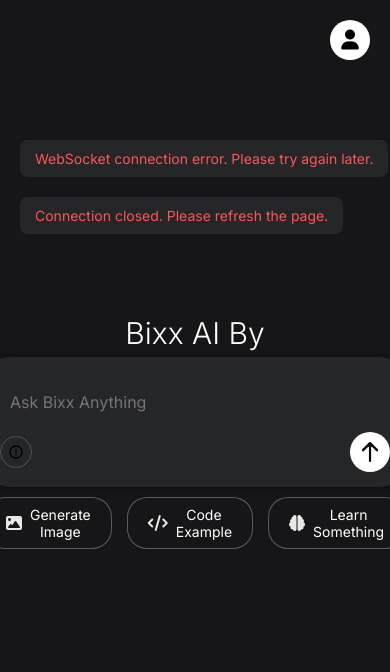
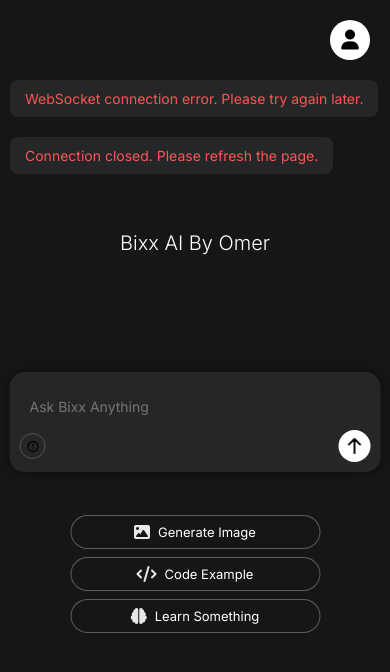
Before and after one commit to DreamRenderAI/omer-ai, a website: page public/index.html in a window 390 px wide. Shown: the top 672 px of the page. Drawn offline with Linux system fonts and the light colour scheme.

Commit message:
Update index.html

```diff
--- a/public/index.html
+++ b/public/index.html
@@ -149,6 +149,8 @@
             transform: translateX(-50%);
             z-index: 10;
             transition: all 0.3s ease;
+            width: 90%;
+            max-width: 800px;
         }
         .light-theme .title {
             color: #333333;
@@ -167,9 +169,10 @@
             bottom: 35%;
             left: 50%;
             transform: translateX(-50%);
-            width: 100%;
+            width: 90%;
             max-width: 800px;
             padding: 0 20px;
+            flex-wrap: wrap;
         }
         .example-buttons.hidden {
             display: none;
@@ -226,6 +229,7 @@
             gap: 20px;
             padding-bottom: 150px;
             padding-top: 60px;
+            -webkit-overflow-scrolling: touch;
         }
         .user-message {
             color: white;
@@ -312,8 +316,10 @@
             z-index: 1;
         }
         .ai-message img {
-            width: 250px;
-            height: 250px;
+            width: 100%;
+            max-width: 250px;
+            height: auto;
+            aspect-ratio: 1;
             object-fit: cover;
             border-radius: 8px;
             display: block;
@@ -329,8 +335,9 @@
             max-width: 90%;
             align-self: flex-start;
             position: relative;
-            width: 300px;
-            height: 300px;
+            width: 100%;
+            max-width: 300px;
+            aspect-ratio: 1;
             display: flex;
             justify-content: center;
             align-items: center;
@@ -450,7 +457,7 @@
             }
         }
         .input-container {
-            width: 100%;
+            width: 90%;
             max-width: 800px;
             height: 100px;
             background-color: #242628;
@@ -559,6 +566,159 @@
         .light-theme .circle-button {
             background-color: #333333;
             color: #ffffff;
+        }
+        @media (max-width: 768px) {
+            .title {
+                font-size: 24px;
+                top: 30%;
+            }
+
+            .example-buttons {
+                bottom: 30%;
+                gap: 10px;
+            }
+
+            .example-button {
+                padding: 8px 15px;
+                font-size: 13px;
+            }
+
+            .input-container {
+                height: 90px;
+                border-radius: 20px;
+                padding: 12px;
+            }
+
+            .input-text {
+                font-size: 15px;
+            }
+
+            .message-container {
+                padding: 0 15px;
+                padding-bottom: 120px;
+            }
+
+            .user-message, .ai-message {
+                font-size: 15px;
+                max-width: 95%;
+            }
+
+            .ai-message .flex-1 {
+                min-height: 200px;
+                min-width: 200px;
+            }
+
+            .ai-message .placeholder {
+                width: 200px;
+                height: 200px;
+            }
+
+            .ai-message img {
+                max-width: 200px;
+            }
+
+            .image-message {
+                max-width: 95%;
+                max-width: 250px;
+            }
+
+            .circle-button {
+                width: 36px;
+                height: 36px;
+            }
+
+            .circle-button img {
+                width: 18px;
+                height: 18px;
+            }
+
+            .think-button {
+                width: 28px;
+                height: 28px;
+            }
+
+            .think-button svg {
+                width: 14px;
+                height: 14px;
+            }
+        }
+
+        @media (max-width: 480px) {
+            .title {
+                font-size: 20px;
+                top: 25%;
+            }
+
+            .example-buttons {
+                bottom: 25%;
+                flex-direction: column;
+                align-items: center;
+                gap: 8px;
+            }
+
+            .example-button {
+                width: 100%;
+                max-width: 250px;
+            }
+
+            .input-container {
+                height: 80px;
+                border-radius: 15px;
+                padding: 10px;
+            }
+
+            .input-text {
+                font-size: 14px;
+            }
+
+            .message-container {
+                padding: 0 10px;
+                padding-bottom: 100px;
+            }
+
+            .user-message, .ai-message {
+                font-size: 14px;
+                max-width: 100%;
+            }
+
+            .ai-message .flex-1 {
+                min-height: 180px;
+                min-width: 180px;
+            }
+
+            .ai-message .placeholder {
+                width: 180px;
+                height: 180px;
+            }
+
+            .ai-message img {
+                max-width: 180px;
+            }
+
+            .image-message {
+                max-width: 100%;
+                max-width: 200px;
+            }
+
+            .circle-button {
+                width: 32px;
+                height: 32px;
+            }
+
+            .circle-button img {
+                width: 16px;
+                height: 16px;
+            }
+
+            .think-button {
+                width: 26px;
+                height: 26px;
+            }
+
+            .think-button svg {
+                width: 13px;
+                height: 13px;
+            }
         }
     </style>
 </head>
```
